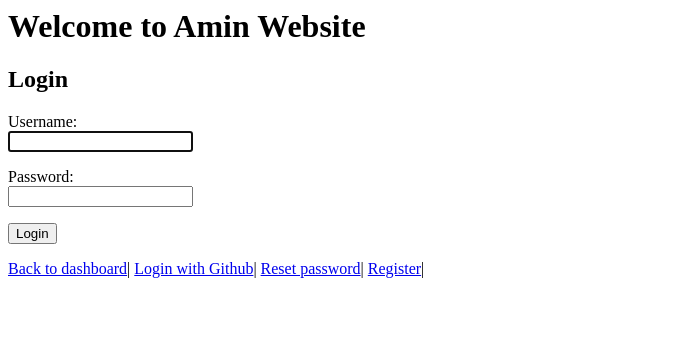
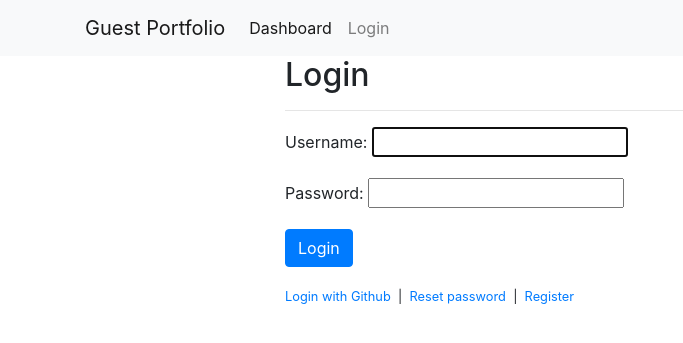
Before and after one commit to aminyaraghi/custom-user-management, a Django app: page /accounts/login/ in a window 1280 px wide. Shown: the top 343 px of the page, without its empty margins (0-683 px from the left). Run offline with Django 3.2, Linux system fonts and the light colour scheme; some libraries are stand-ins or nearby versions.

Commit message:
added some style to html files

```diff
--- a/website/users/templates/base.html
+++ b/website/users/templates/base.html
@@ -1,13 +1,46 @@
-<!--users/template/base.html-->
-<style>
-  label,
-  input {
-    display: block;
-  }
-  span.helptext {
-    display: none;
-  }
-</style>
-<h1>Welcome to Amin Website</h1>
+<!doctype html>
+</html>
+    <head>
+        <meta charset="utf-8">
+        <meta name="viewport" content="width=device-width, initial-scale=1, shrink-to-fit=no">
 
-{% block content %} {% endblock %}
+        <link rel="stylesheet" href="https://stackpath.bootstrapcdn.com/bootstrap/4.1.3/css/bootstrap.min.css" integrity="sha384-MCw98/SFnGE8fJT3GXwEOngsV7Zt27NXFoaoApmYm81iuXoPkFOJwJ8ERdknLPMO" crossorigin="anonymous">
+    </head>
+    <body>
+        <nav class="navbar navbar-expand-lg navbar-light bg-light">
+        <div class="container">
+            <a class="navbar-brand" href="{% url 'dashboard' %}">{{user.username|default:"Guest" }} Portfolio</a>
+            <button class="navbar-toggler" type="button" data-toggle="collapse" data-target="#navbarSupportedContent" aria-controls="navbarSupportedContent" aria-expanded="false" aria-label="Toggle navigation">
+            <span class="navbar-toggler-icon"></span>
+            </button>
+
+            <div class="collapse navbar-collapse" id="navbarSupportedContent">
+            <ul class="navbar-nav mr-auto">
+                <li class="nav-item active">
+                    <a class="nav-link" href="{% url 'dashboard' %}">Dashboard</a>
+                </li>
+                {% if user.is_authenticated %}
+                <li class="nav-item">
+                    <a class="nav-link"  href="{% url 'logout' %}">Logout</a>
+                </li>
+                <li class="nav-item">
+                    <a class="nav-link"  href="{% url 'password_change' %}">Change Password</a>
+                </li>
+                {% else %}
+                <li class="nav-item">
+                    <a class="nav-link"  href="{% url 'login' %}">Login</a>
+                </li>
+                {% endif %}
+            </ul>
+            </div>
+        </div>
+
+        </nav>
+        <div class="container">
+            {% block content %}{% endblock %}
+        </div>
+        <script src="https://code.jquery.com/jquery-3.3.1.slim.min.js" integrity="sha384-q8i/X+965DzO0rT7abK41JStQIAqVgRVzpbzo5smXKp4YfRvH+8abtTE1Pi6jizo" crossorigin="anonymous"></script>
+        <script src="https://cdnjs.cloudflare.com/ajax/libs/popper.js/1.14.3/umd/popper.min.js" integrity="sha384-ZMP7rVo3mIykV+2+9J3UJ46jBk0WLaUAdn689aCwoqbBJiSnjAK/l8WvCWPIPm49" crossorigin="anonymous"></script>
+        <script src="https://stackpath.bootstrapcdn.com/bootstrap/4.1.3/js/bootstrap.min.js" integrity="sha384-ChfqqxuZUCnJSK3+MXmPNIyE6ZbWh2IMqE241rYiqJxyMiZ6OW/JmZQ5stwEULTy" crossorigin="anonymous"></script>
+    </body>
+</html>
--- a/website/users/templates/registration/login.html
+++ b/website/users/templates/registration/login.html
@@ -1,11 +1,23 @@
 {% extends "base.html" %} {% block content %}
-<h2>Login</h2>
+<div class="col-md-8 offset-md-2">
+  <h2>Login</h2>
+  <hr />
+  <form method="post">
+    {% csrf_token %}
+    <div class="form-group">
+      {{ form.as_p }}
+      <input type="submit" class="btn btn-primary" value="Login" />
+    </div>
+  </form>
+  <div class="form-group">
+    <small>
+      <a href="{% url 'social:begin' 'github' %}"> Login with Github</a>
+      &nbsp;|&nbsp;
+      <a href="{% url 'password_reset' %}">Reset password</a>
+      &nbsp;|&nbsp;
+      <a href="{% url 'register' %}">Register</a>
+    </small>
+  </div>
+</div>
 
-<form method="post">
-  {% csrf_token %} {{ form.as_p }}
-  <input type="submit" value="Login" />
-</form>
-<a href="{% url 'dashboard' %}">Back to dashboard</a>|
-<a href="{% url 'social:begin' 'github' %}"> Login with Github</a>|
-<a href="{% url 'password_reset' %}">Reset password</a>|
-<a href="{% url 'register' %}">Register</a>| {% endblock %}
+{% endblock %}
--- a/website/users/templates/registration/password_change_done.html
+++ b/website/users/templates/registration/password_change_done.html
@@ -1,5 +1,7 @@
 <!--users/templates/registration/password_change_done.html-->
 {% extends 'base.html' %} {% block content %}
-<h2>Password Changed</h2>
-<a href="{% url 'dashboard' %}">Back to Dashboard</a>
+
+<div class="col-md-8 offset-md-2">
+  <h2>Password Changed</h2>
+</div>
 {% endblock %}
--- a/website/users/templates/registration/password_reset_complete.html
+++ b/website/users/templates/registration/password_reset_complete.html
@@ -1,7 +1,8 @@
 <!--users/templates/registration/password_reset_complete.html-->
 
 {% extends 'base.html' %} {% block content %}
-<h2>Password reset complete</h2>
 
-<a href="{% url 'login' %}">Back to login</a>
+<div class="col-md-8 offset-md-2">
+  <h2>Password reset complete</h2>
+</div>
 {% endblock %}
--- a/website/users/templates/registration/password_reset_done.html
+++ b/website/users/templates/registration/password_reset_done.html
@@ -1,5 +1,7 @@
 <!--users/templates/registration/password_reset_done.html-->
 {% extends 'base.html' %} {% block content %}
-<h2>Password reset done</h2>
-<a href="{% url 'dashboard' %}">Back to Dashboard</a>
+
+<div class="col-md-8 offset-md-2">
+  <h2>Password reset done</h2>
+</div>
 {% endblock %}
--- a/website/website/settings.py
+++ b/website/website/settings.py
@@ -137,9 +137,6 @@ LOGIN_REDIRECT_URL = "dashboard"
 
 LOGOUT_REDIRECT_URL = "dashboard"
 
-# EMAIL_HOST = "localhost"
-# EMAIL_PORT = 1025
-
 EMAIL_HOST = "smtp.mailgun.org"
 EMAIL_PORT = 587
 EMAIL_HOST_USER = os.environ.get("EMAIL_HOST_USER")
```
Also changed, not shown: website/users/templates/registration/password_change_form.html (+10 -6 lines), website/users/templates/registration/password_reset_confirm.html (+10 -5 lines), website/users/templates/registration/password_reset_form.html (+9 -6 lines), website/users/templates/users/dashboard.html (+1 -10 lines), website/users/templates/users/register.html (+10 -6 lines), 2 other files.
